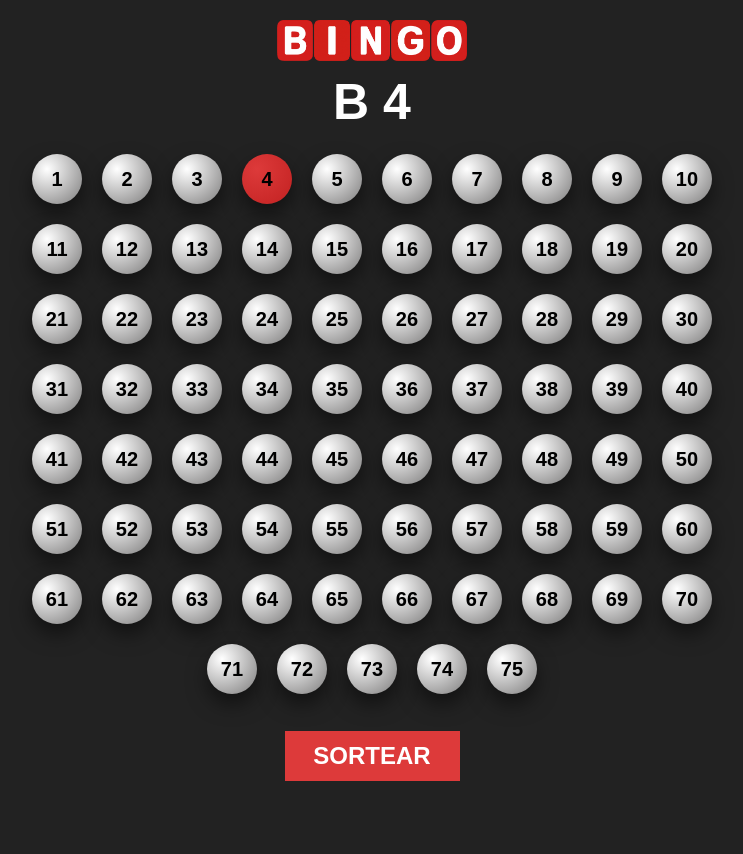
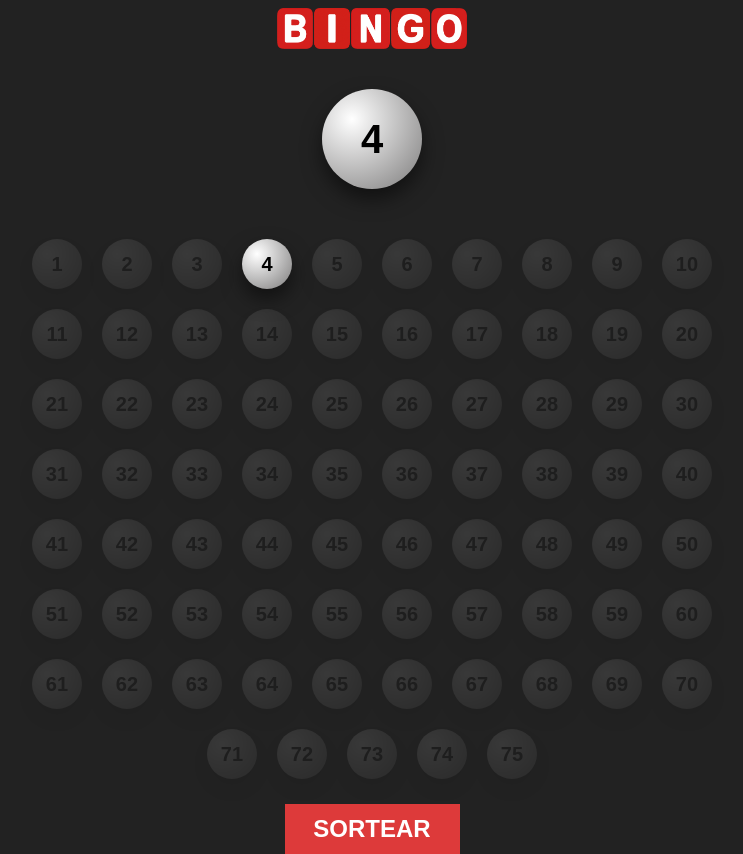
Before and after one commit to vinicius-moura/bingo, a plain HTML site: page index.html in a window 1280 px wide. Both pictures are taken after a click on the button "SORTEAR". Shown: the whole page, without its empty margins (268-1011 px from the left). Before the commit the page ends 816 px from the top, so only its background shows below. Drawn offline with Linux system fonts and the light colour scheme.

Commit message:
more layout changes

```diff
--- a/index.html
+++ b/index.html
@@ -9,8 +9,9 @@
         <div class="logo-container">
             <img class="logo-image" src="images/logo.png" alt="bingo">
         </div>
-        <div class="number-picked">
-            <p id="actual-number">CLIQUE EM SORTEAR PARA COMEÇAR</p>
+        <div id="actual-number-container" class="number-picked">
+            <p id="tutorial-message" class="tutorial-message">CLIQUE EM SORTEAR PARA COMEÇAR</p>
+            <p id="actual-number" class="actual-number"></p>
         </div>
         <div id="numbers-container" class="numbers-container"> <!-- numbers are created here --> </div>
         <div class="button-container">
--- a/index.js
+++ b/index.js
@@ -44,31 +44,22 @@ window.onload = function createElements() {
 }
 
 function showLastNumber(picked) {
-  var lastNumber = document.getElementById('actual-number')
+  var tutorialMessage = document.getElementById('tutorial-message');
+  var lastNumber = document.getElementById('actual-number');
 
-  switch (true) {
-    case picked < 16:
-      lastNumber.innerText = 'B ' + picked;
-      break;
-    case picked > 15 && picked < 31:
-      lastNumber.innerText = 'I ' + picked;
-      break;
-    case picked > 30 && picked < 46:
-      lastNumber.innerText = 'N ' + picked;
-      break;
-    case picked > 45 && picked < 61:
-      lastNumber.innerText = 'G ' + picked;
-      break;
-    case picked > 60:
-        lastNumber.innerText = 'O ' + picked;
-      break;
-  }
+  tutorialMessage.style.display = "none";
+
+  lastNumber.innerText = picked;
+
+  lastNumber.classList.remove('active');
+  void lastNumber.offsetWidth;
+  lastNumber.classList.add('active');
 }
 
 function pickNumber(){
   if (bingoNumbers.length > 0) {
+    showLastNumber(bingoNumbers[0]);
     var pickedElement = document.getElementById(bingoNumbers[0]);
-    showLastNumber(bingoNumbers[0]);
     pickedElement.classList.add('picked');
     bingoNumbers.splice(0, 1);
   }
--- a/style.scss
+++ b/style.scss
@@ -3,6 +3,7 @@
 $sort-buton-color: #dd3a3a;
 $sort-buton-color-hover: color.adjust($sort-buton-color, $lightness: -10%);
 $numbers-size: 30px;
+$active-number-size: 100px;
 
 
 body {
@@ -40,10 +41,10 @@ body {
         align-items: center;
         background: radial-gradient(circle at 30% 30%, #ffffff, #7c7b7b);
         box-shadow: 0 10px 20px rgba(0,0,0,0.5);
+        opacity: 10%;
         &.picked {
-            background: radial-gradient(circle at 30% 30%, $sort-buton-color, $sort-buton-color-hover);
-            // animation: popIn 0.8s cubic-bezier(0.175, 0.885, 0.32, 1.275) forwards;
-            animation: bounce2 2s ease;
+            opacity: 100%;
+            animation: popIn 0.8s cubic-bezier(0.175, 0.885, 0.32, 1.275) forwards;
         }
         p {
             font-family: sans-serif;
@@ -76,13 +77,33 @@ body {
 
 .number-picked {
     margin: 0 auto;
-    p {
+
+    .tutorial-message {
         color: #ffffff;
         text-align: center;
         font-weight: bold;
         font-family: sans-serif;
         font-size: 50px;
         margin: 0;
+    }
+
+    .actual-number {
+        height: $active-number-size;
+        width: $active-number-size;
+        display: none;
+        border-radius: $active-number-size;
+        font-family: sans-serif;
+        font-size: 40px;
+        font-weight: bold;
+        line-height: 30px;
+        justify-content: center;
+        align-items: center;
+        background: radial-gradient(circle at 30% 30%, #ffffff, #7c7b7b);
+        box-shadow: 0 10px 20px rgba(0,0,0,0.5);
+        &.active {
+            display: flex;
+            animation: bounce2 2s ease;
+        }
     }
 }
 
```
Also changed, not shown: style.css, 1 other file.
